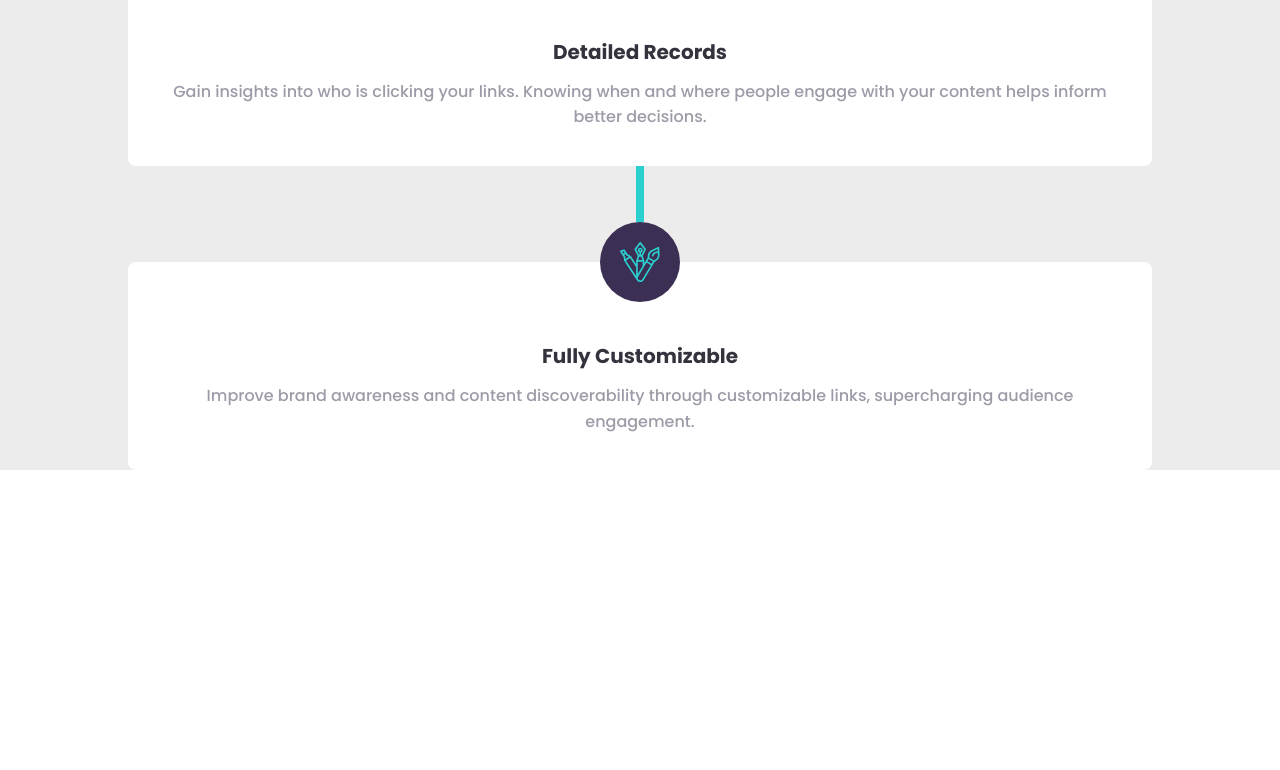
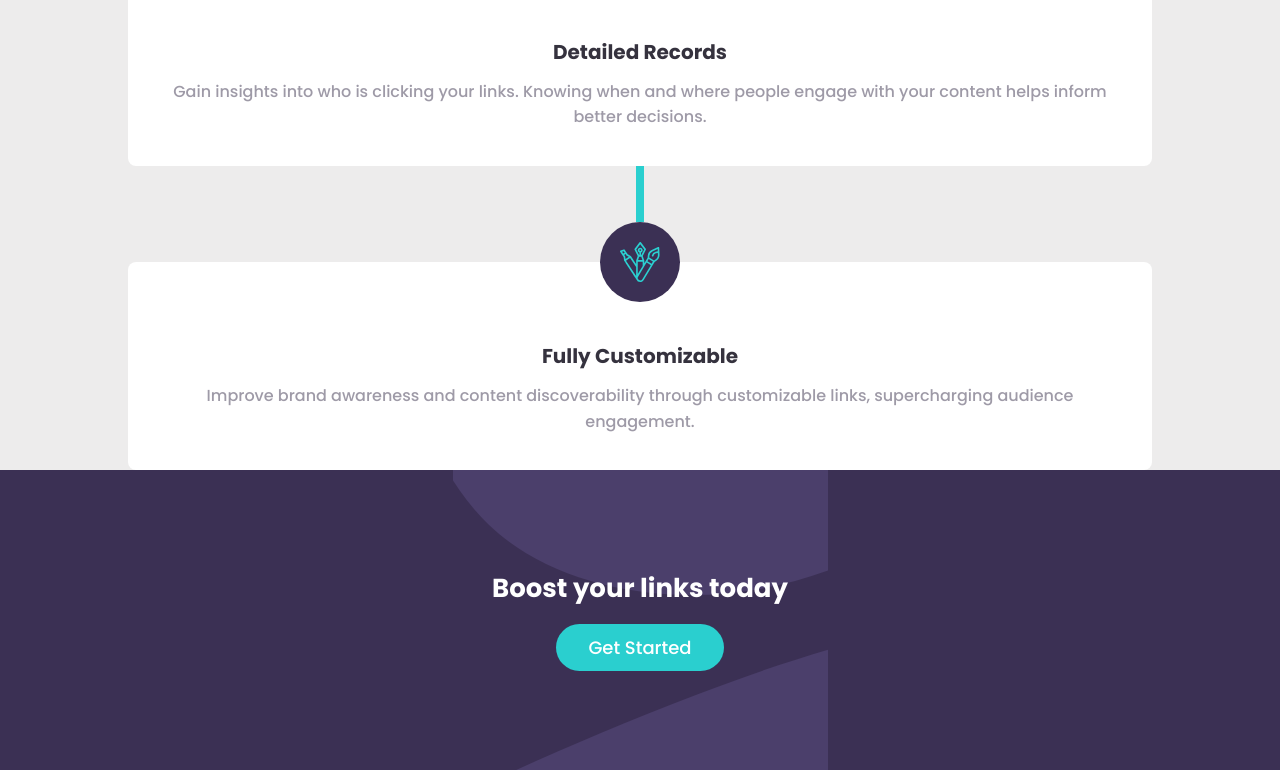
Before and after one commit to yusufardapeker/url-shortener, a Vue app: page / in a window 1280 px wide. Shown: the part 1516-2286 px from the top of the page. Before the commit the page ends 1986 px from the top, so only its background shows below. Built offline with nearby package versions, Linux system fonts and the light colour scheme.

Commit message:
Add get started component

```diff
--- a/src/App.vue
+++ b/src/App.vue
@@ -3,6 +3,7 @@ import Header from "./components/header/Header.vue";
 import Hero from "./components/Hero.vue";
 import UrlShorter from "./components/UrlShorter.vue";
 import Features from "./components/features/Features.vue";
+import GetStarted from "./components/GetStarted.vue";
 </script>
 
 <template>
@@ -10,4 +11,5 @@ import Features from "./components/features/Features.vue";
 	<Hero />
 	<UrlShorter />
 	<Features />
+	<GetStarted />
 </template>
--- /dev/null
+++ b/src/components/GetStarted.vue
@@ -0,0 +1,13 @@
+<script setup>
+import Button from "./shared/Button.vue";
+import boostBgMobile from "@/images/bg-boost-mobile.svg";
+</script>
+
+<template>
+	<section id="get-started">
+		<img :src="boostBgMobile" alt="background-img" class="bg-img" />
+
+		<h2 class="title">Boost your links today</h2>
+		<Button>Get Started</Button>
+	</section>
+</template>
--- a/src/styles/style.scss
+++ b/src/styles/style.scss
@@ -326,3 +326,28 @@ header {
 		}
 	}
 }
+
+#get-started {
+	background-color: $dark-violet;
+	height: 300px;
+	display: flex;
+	flex-direction: column;
+	justify-content: center;
+	align-items: center;
+	gap: 16px;
+	position: relative;
+
+	& > * {
+		position: static;
+		z-index: 2;
+	}
+
+	.bg-img {
+		position: absolute;
+	}
+
+	.title {
+		color: $white;
+		font-size: 26px;
+	}
+}
```
